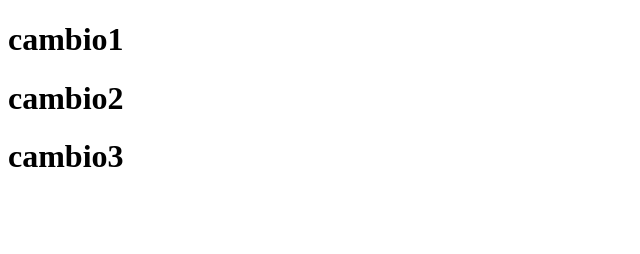
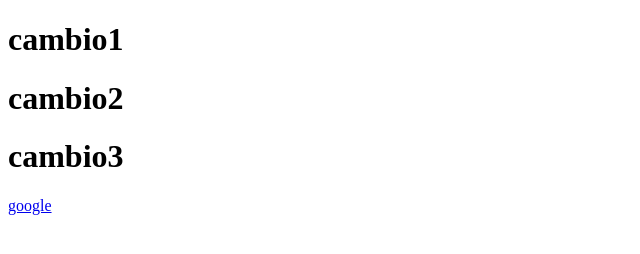
Before and after one commit to cristianL0pez/cursodevops, a plain HTML site: page index.html in a window 1280 px wide. Shown: the full height of the page, 0-640 px from the left. Drawn offline with Linux system fonts and the light colour scheme.

Commit message:
anchor agregado

```diff
--- a/index.html
+++ b/index.html
@@ -9,5 +9,6 @@
     <h1>cambio1</h1>
     <h1>cambio2</h1>
     <h1>cambio3</h1>
+    <a href="www.google.cl">google</a>
 </body>
 </html>
```
